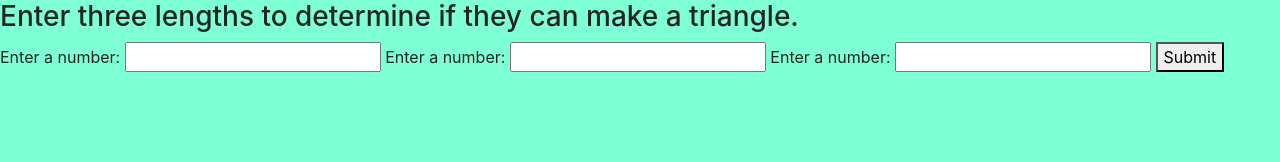
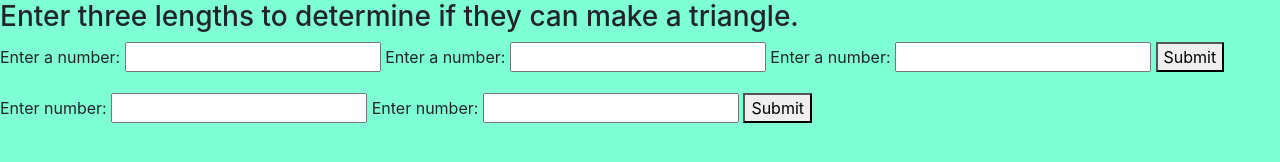
Before and after one commit to bordonj/epicodus-L41-multiplefiles, a website built with webpack: page src/index.html in a window 1280 px wide. Built offline with nearby package versions, Linux system fonts and the light colour scheme.

Commit message:
update UI for rectangle

```diff
--- a/src/index.html
+++ b/src/index.html
@@ -15,5 +15,13 @@
     <button type="submit">Submit</button>
   </form>
   <ul id="response"></ul>
+  <form id='rectangle-area-form'>
+    <label for="rect-length1">Enter number:</label>
+    <input id='rect-length1' type="number">
+    <label for="rect-length2">Enter number:</label>
+    <input id='rect-length2' type="number">
+    <button type="submit">Submit</button>
+  </form>
+  <ul id='response2'></ul>
 </body>
 </html>
```
